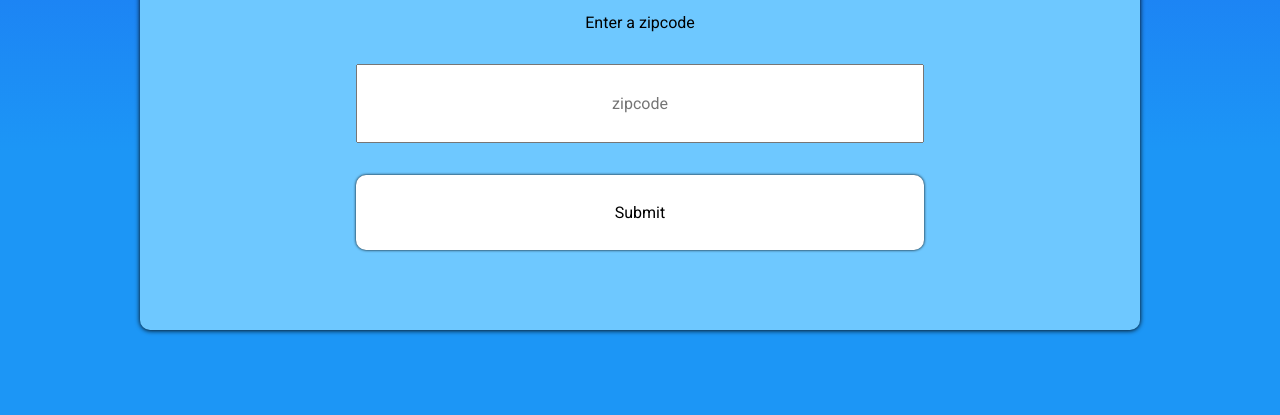
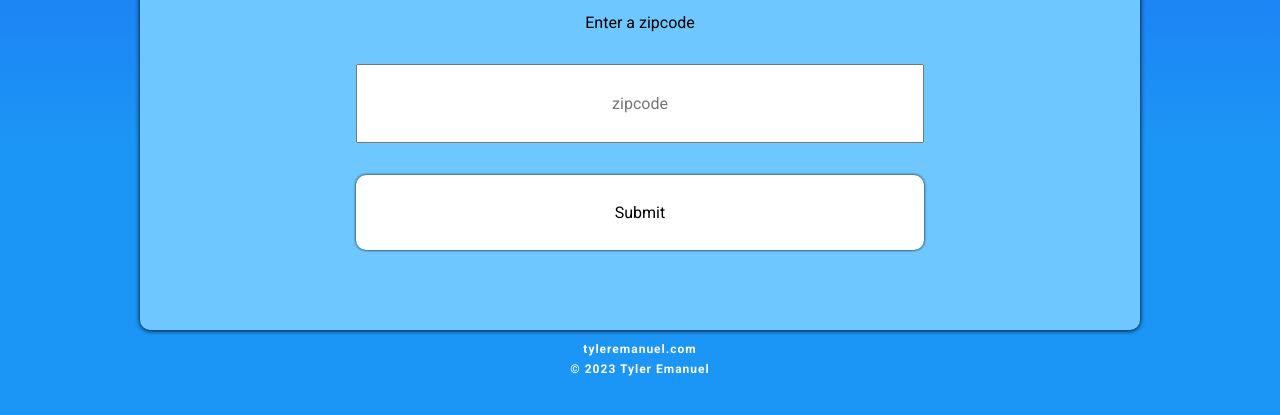
Before and after one commit to TylerEmanuel/weather-doodad, a website: page public/index.html in a window 1280 px wide. Shown: the part 169-584 px from the top of the page. Drawn offline with Linux system fonts and the light colour scheme.

Commit message:
Added footer text and rearranged header html

```diff
--- a/public/css/styles.css
+++ b/public/css/styles.css
@@ -40,15 +40,29 @@ body {
     min-width: 320px;
 }
 
+header,
+main,
+footer {
+    display: flex;
+    flex-direction: column;
+    align-items: center;
+}
+
+footer {
+    font-family: 'Roboto', sans-serif;
+    font-weight: 700;
+    font-size: 12px;
+    letter-spacing: 1px;
+    padding-top: 1em;
+    color: var(--secondary-text-color);
+}
+
 p {
     margin: 0;
     padding: 0;
 }
 
 .container {
-    display: flex;
-    flex-direction: column;
-    align-items: center;
     background-color: var(--main-bg-color);
     box-shadow: 0px .5px 5px var(--box-shadow-color);
     border-radius: 10px;
@@ -271,6 +285,27 @@ WEATHER
 /* end of weather section */
 
 
+
+/**********
+FOOTER TEXT
+**********/
+.link {
+    color: inherit;
+    text-decoration: none;
+}
+
+.link:hover,
+.link:focus {
+    text-decoration: underline;
+}
+
+.copyright {
+    margin-top: .5em;
+}
+/* end of footer section */
+
+
+
 /************
 MEDIA QUERIES
 ************/
--- a/public/index.html
+++ b/public/index.html
@@ -12,10 +12,13 @@
     </head>
     <body>
 
-        <main class="container">
+        <div class="container">
 
+            <header>
                 <h1 class="app_title">The Weather Doodad</h1>
+            </header>
 
+            <main>
                 <form id="location-form" class="location_form">
                     <label class="location_form__label" for="zipcode" >Enter a zipcode</label>
                     <input id="zipcode-input" class="location_form__input" name="zipcode" type="number" placeholder="zipcode">
@@ -41,6 +44,13 @@
 
             </main>
 
+        </div>
+
+        <footer>
+            <a class="link" href="https://tyleremanuel.com">tyleremanuel.com</a>
+            <p class="copyright">© 2023 Tyler Emanuel</p>
+        </footer>
+
         <script src="index.js" type="module"></script>
 
     </body>
```
Also changed, not shown: 1 other file. Lines whose indentation alone changed are shown as unchanged.
